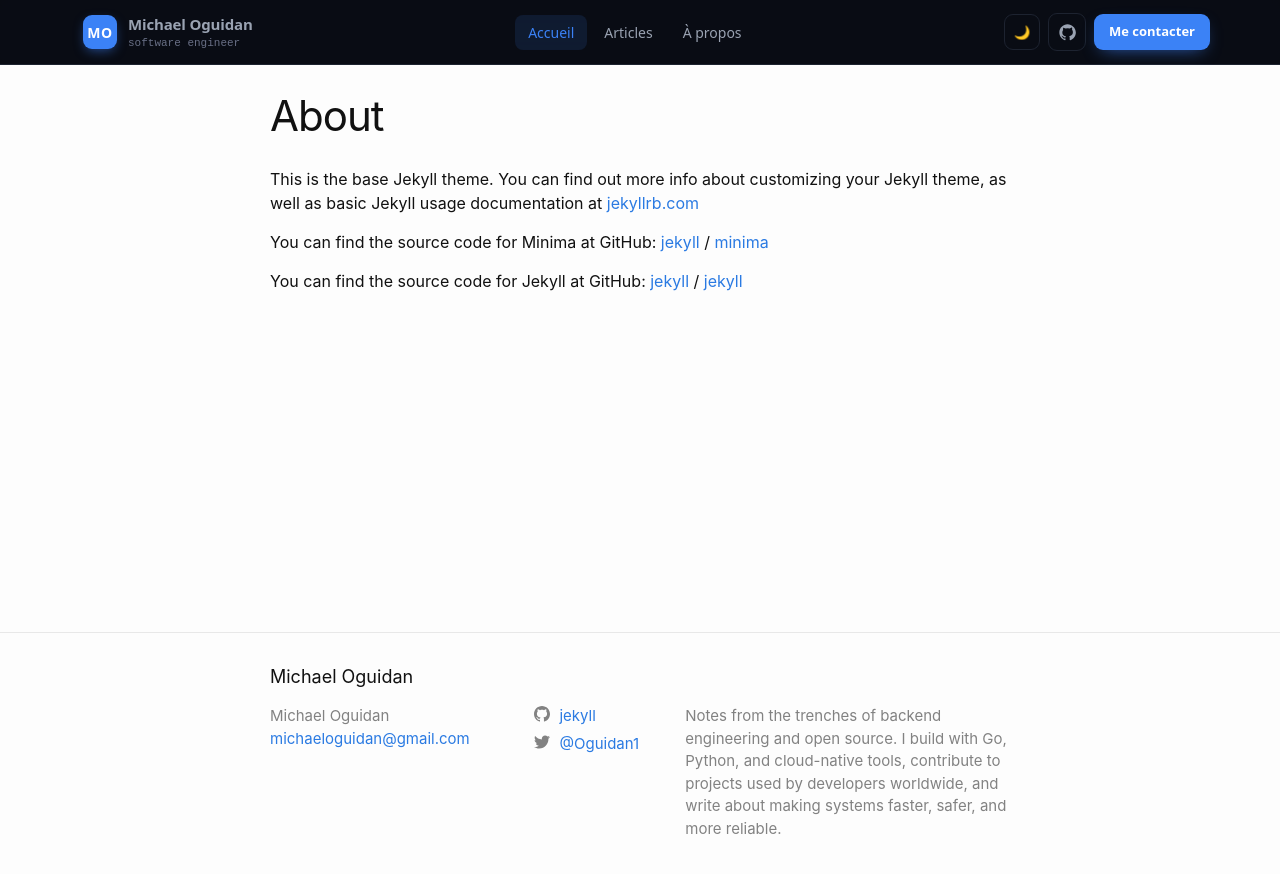
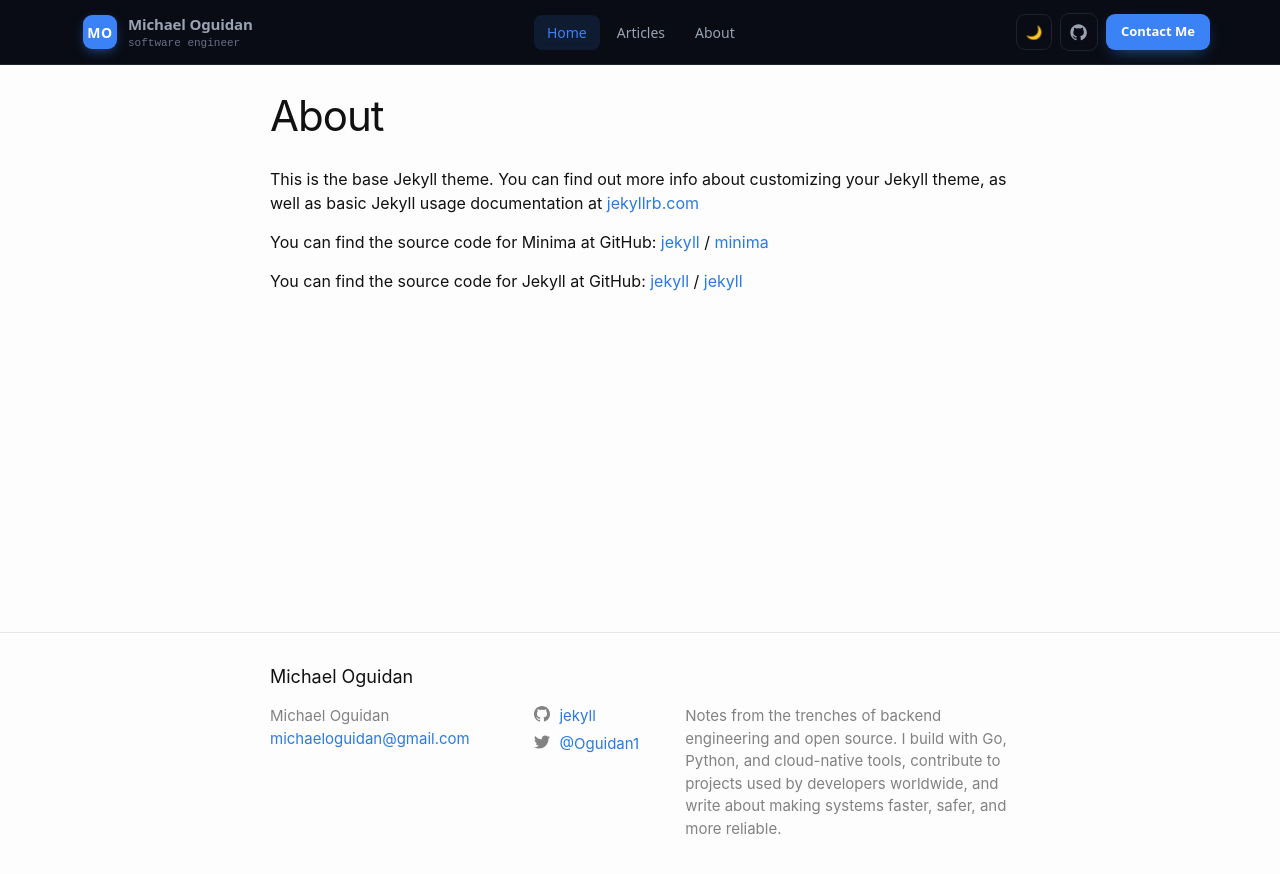
Before and after one commit to Oguidan/MichaelOguidan, a Jekyll site: the page built from about.markdown, in a window 1280 px wide. Shown: the top 874 px of the page. Built offline with Jekyll 4.4.1, drawn with Linux system fonts in a browser that asks for light colours.

Commit message:
Update navigation links to English for consistency

```diff
--- a/_includes/header.html
+++ b/_includes/header.html
@@ -47,9 +47,9 @@
           </div>
         </a>
         <div class="navlinks">
-          <a class="navlink {{ site.homeActive }}" rel="author" href="{{ "/" | relative_url }}">Accueil</a>
+          <a class="navlink {{ site.homeActive }}" rel="author" href="{{ "/" | relative_url }}">Home</a>
           <a class="navlink" rel="author" href="{{ "/" | relative_url }}">Articles</a>
-          <a class="navlink" rel="author" href="{{ "/" | relative_url }}">À propos</a>
+          <a class="navlink" rel="author" href="{{ "/" | relative_url }}">About</a>
         </div>
         <div class="navact">
           <button class="iconbtn" onClick="{{ toggleTheme }}" title="{{ site.themeTitle }}">{{ site.themeIcon }}</button>
@@ -58,7 +58,7 @@
               <path
                 d="M12 .5C5.7.5.5 5.7.5 12c0 5.1 3.3 9.4 7.9 10.9.6.1.8-.2.8-.5v-2c-3.2.7-3.9-1.4-3.9-1.4-.5-1.3-1.3-1.7-1.3-1.7-1.1-.7.1-.7.1-.7 1.2.1 1.8 1.2 1.8 1.2 1 1.8 2.7 1.3 3.4 1 .1-.8.4-1.3.7-1.6-2.6-.3-5.3-1.3-5.3-5.7 0-1.3.5-2.3 1.2-3.1-.1-.3-.5-1.5.1-3.1 0 0 1-.3 3.3 1.2a11.5 11.5 0 0 1 6 0C17.3 4.7 18.3 5 18.3 5c.6 1.6.2 2.8.1 3.1.8.8 1.2 1.8 1.2 3.1 0 4.4-2.7 5.4-5.3 5.7.4.4.8 1.1.8 2.2v3.3c0 .3.2.6.8.5 4.6-1.5 7.9-5.8 7.9-10.9C23.5 5.7 18.3.5 12 .5z" />
             </svg></a>
-          <a class="btn btn-primary btn-sm" rel="author" href="{{ "/" | relative_url }}">Me contacter</a>
+          <a class="btn btn-primary btn-sm" rel="author" href="{{ "/" | relative_url }}">Contact Me</a>
         </div>
       </div>
     </nav>
```
